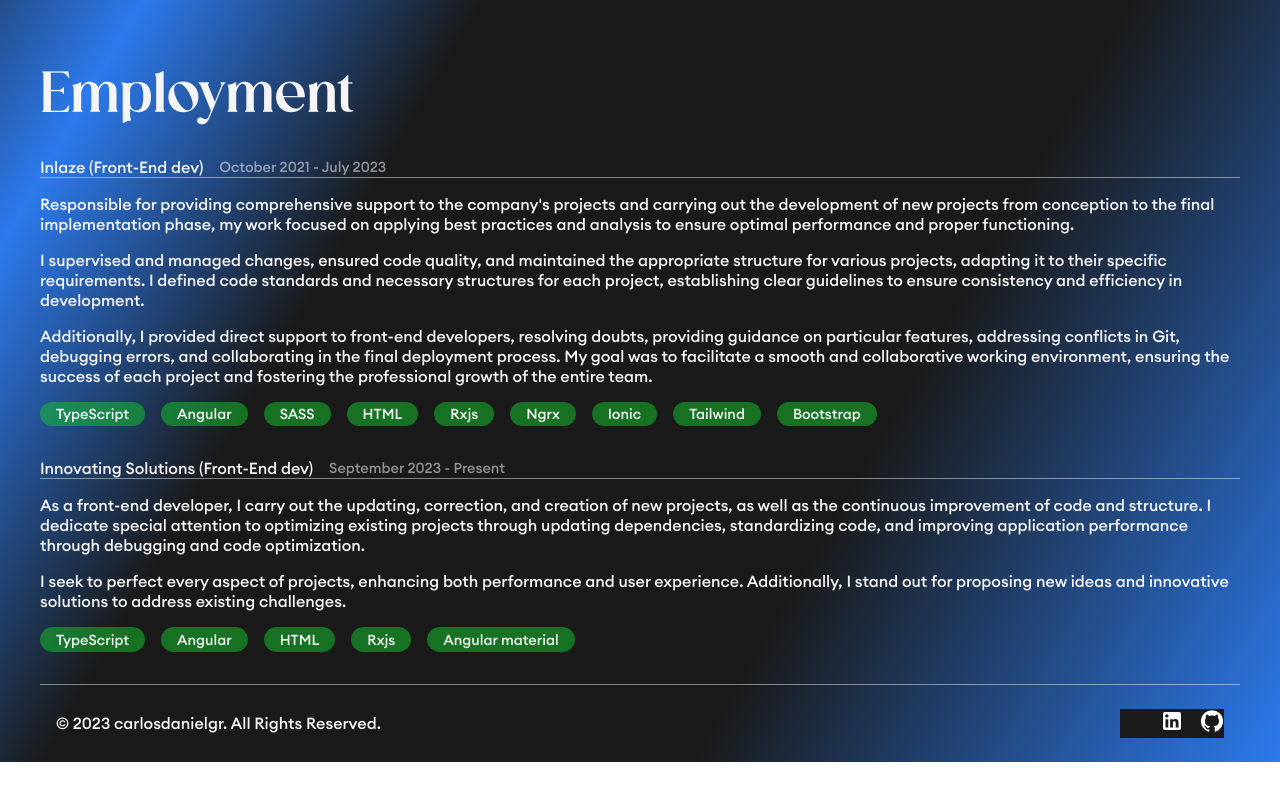
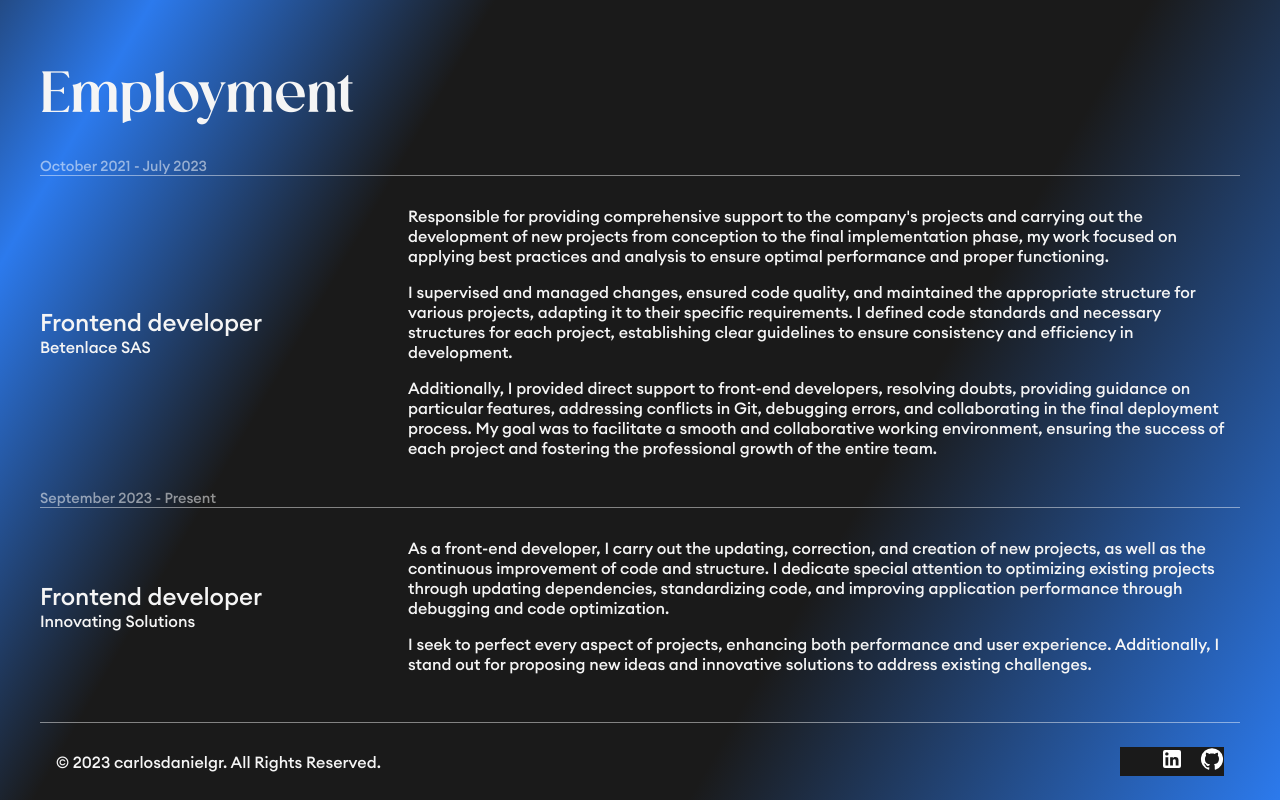
Before and after one commit to CarlosDanielGR/portfolio, a React (Vite) app: page / in a window 1280 px wide. Shown: the part 2379-3179 px from the top of the page. Before the commit the page ends 3141 px from the top, so only its background shows below. Built offline with nearby package versions, Linux system fonts and the light colour scheme.

Commit message:
First changes to employment component

```diff
--- a/src/layouts/employment/Employment.tsx
+++ b/src/layouts/employment/Employment.tsx
@@ -1,28 +1,14 @@
-import { Tags } from ".";
-import "./styles/Employment.css";
-
-const TAGS1 = [
-  "TypeScript",
-  "Angular",
-  "SASS",
-  "HTML",
-  "Rxjs",
-  "Ngrx",
-  "Ionic",
-  "Tailwind",
-  "Bootstrap",
-];
-
-const TAGS2 = ["TypeScript", "Angular", "HTML", "Rxjs", "Angular material"];
+import Job from "./components/Job";
 
 function Employment() {
   return (
     <div id="employment" className="employment">
       <h5 className="subtitle">Employment</h5>
-      <div className="employment-title">
-        <span className="employment-name">Inlaze (Front-End dev)</span>
-        <span className="employment-date">October 2021 - July 2023</span>
-      </div>
+      <Job
+        role="Frontend developer"
+        company="Betenlace SAS"
+        date="October 2021 - July 2023"
+      >
         <p>
           Responsible for providing comprehensive support to the company's
           projects and carrying out the development of new projects from
@@ -33,31 +19,31 @@ function Employment() {
         <p>
           I supervised and managed changes, ensured code quality, and maintained
           the appropriate structure for various projects, adapting it to their
-        specific requirements. I defined code standards and necessary structures
-        for each project, establishing clear guidelines to ensure consistency
-        and efficiency in development.
+          specific requirements. I defined code standards and necessary
+          structures for each project, establishing clear guidelines to ensure
+          consistency and efficiency in development.
         </p>
         <p>
           Additionally, I provided direct support to front-end developers,
-        resolving doubts, providing guidance on particular features, addressing
-        conflicts in Git, debugging errors, and collaborating in the final
-        deployment process. My goal was to facilitate a smooth and collaborative
-        working environment, ensuring the success of each project and fostering
-        the professional growth of the entire team.
+          resolving doubts, providing guidance on particular features,
+          addressing conflicts in Git, debugging errors, and collaborating in
+          the final deployment process. My goal was to facilitate a smooth and
+          collaborative working environment, ensuring the success of each
+          project and fostering the professional growth of the entire team.
         </p>
-      <Tags tags={TAGS1} />
-      <div className="employment-title">
-        <span className="employment-name">
-          Innovating Solutions (Front-End dev)
-        </span>
-        <span className="employment-date">September 2023 - Present</span>
-      </div>
+        {/* <Tags tags={TAGS1} /> */}
+      </Job>
+      <Job
+        role="Frontend developer"
+        company="Innovating Solutions"
+        date="September 2023 - Present"
+      >
         <p>
           As a front-end developer, I carry out the updating, correction, and
-        creation of new projects, as well as the continuous improvement of code
-        and structure. I dedicate special attention to optimizing existing
-        projects through updating dependencies, standardizing code, and
-        improving application performance through debugging and code
+          creation of new projects, as well as the continuous improvement of
+          code and structure. I dedicate special attention to optimizing
+          existing projects through updating dependencies, standardizing code,
+          and improving application performance through debugging and code
           optimization.
         </p>
         <p>
@@ -65,7 +51,8 @@ function Employment() {
           and user experience. Additionally, I stand out for proposing new ideas
           and innovative solutions to address existing challenges.
         </p>
-      <Tags tags={TAGS2} />
+        {/* <Tags tags={TAGS2} /> */}
+      </Job>
     </div>
   );
 }
--- /dev/null
+++ b/src/layouts/employment/components/Job.tsx
@@ -0,0 +1,26 @@
+import { ReactNode } from "react";
+import "../styles/Job.css";
+
+interface Props {
+  date: string;
+  role: string;
+  company: string;
+  children: ReactNode;
+}
+
+function Job({ date, company, role, children }: Props) {
+  return (
+    <>
+      <p className="job-date">{date}</p>
+      <div className="job-content">
+        <div className="job-title">
+          <span className="job-name">{role}</span>
+          <span>{company}</span>
+        </div>
+        <div className="job-description">{children}</div>
+      </div>
+    </>
+  );
+}
+
+export default Job;
--- a/src/layouts/employment/index.ts
+++ /dev/null
@@ -1,2 +0,0 @@
-export { default as Employment } from "./Employment";
-export { default as Tags } from "./components/Tags";
--- a/src/layouts/employment/styles/Employment.css
+++ /dev/null
@@ -1,17 +0,0 @@
-.employment-title {
-}
-
-.employment-title {
-  display: flex;
-  align-items: center;
-  gap: 1rem;
-  border-bottom: 1px solid #ffffff75;
-  margin: 2rem 0 1rem;
-}
-.employment-name {
-  font-weight: 500;
-}
-.employment-date {
-  font-size: 0.9rem;
-  color: #ffffff85;
-}
--- /dev/null
+++ b/src/layouts/employment/styles/Job.css
@@ -0,0 +1,33 @@
+.job-date {
+  font-size: 0.9rem;
+  color: #ffffff85;
+  border-bottom: 1px solid #ffffff75;
+}
+
+.job-content {
+  display: flex;
+  align-items: center;
+  gap: 1rem;
+}
+
+.job-title {
+  flex: 1;
+  display: flex;
+  flex-direction: column;
+}
+
+.job-name {
+  font-size: 1.5rem;
+  font-weight: 500;
+}
+
+.job-description {
+  flex: 1;
+  flex-basis: 40%;
+}
+
+@media screen and (max-width: 768px) {
+  .job-content {
+    flex-direction: column;
+  }
+}
--- a/src/layouts/index.ts
+++ b/src/layouts/index.ts
@@ -1,7 +1,7 @@
 export * from "./presentation";
-export * from "./employment";
 export * from "./footer";
 export * from "./header";
+export { default as Employment } from "./employment/Employment";
 export { default as AboutMe } from "./about-me/About-Me";
 export { default as Skills } from "./skills/Skills";
 export { default as Projects } from "./projects/Projects";
--- a/src/layouts/projects/project.data.ts
+++ b/src/layouts/projects/project.data.ts
@@ -26,15 +26,7 @@ export const PROJECTS: Project[] = [
       Lorem ipsum dolor sit amet consectetur, adipisicing elit. Consequatur dolorem labore accusamus odio nobis, veritatis ut ex iusto? Expedita suscipit vero commodi vel modi maxime iste ea sequi? Eaque, harum!
       </p>
       `,
-    technologies: [
-      SKILLS[0],
-      SKILLS[1],
-      SKILLS[2],
-      SKILLS[3],
-      SKILLS[4],
-      SKILLS[5],
-      SKILLS[6],
-    ],
+    technologies: [SKILLS.angular],
     repositoryLink: "http",
   },
   {
@@ -53,7 +45,7 @@ export const PROJECTS: Project[] = [
       Lorem ipsum dolor sit amet consectetur, adipisicing elit. Consequatur dolorem labore accusamus odio nobis, veritatis ut ex iusto? Expedita suscipit vero commodi vel modi maxime iste ea sequi? Eaque, harum!
       </p>
       `,
-    technologies: [SKILLS[0]],
+    technologies: [SKILLS.angular],
   },
   // {
   //   title: "2021 - inlaze partner (Inlaze)",
--- a/src/layouts/skills/Skills.tsx
+++ b/src/layouts/skills/Skills.tsx
@@ -1,5 +1,5 @@
 import SkillElement from "./components/SkillElement";
-import { SKILLS } from "./skills.data";
+import { SKILLS, SkillName } from "./skills.data";
 import "./styles/Skills.css";
 
 function Skill() {
@@ -8,8 +8,8 @@ function Skill() {
     <div id="skills">
       <h4 className="subtitle">Skills</h4>
       <section className="skills-content">
-        {skills.map((skill, index) => (
-          <SkillElement key={index} skill={skill} />
+        {Object.keys(skills).map((key, index) => (
+          <SkillElement key={index} skill={skills[key as SkillName]} />
         ))}
       </section>
     </div>
--- a/src/layouts/skills/skills.data.ts
+++ b/src/layouts/skills/skills.data.ts
@@ -5,127 +5,149 @@ export interface Skill {
   level: number;
 }
 
+export type SkillName =
+  | "angular"
+  | "nest"
+  | "javascript"
+  | "typeScript"
+  | "react"
+  | "ionic"
+  | "html"
+  | "css"
+  | "material"
+  | "mysql"
+  | "postgres"
+  | "docker"
+  | "sass"
+  | "php"
+  | "laravel"
+  | "java"
+  | "rxjs"
+  | "ngrx"
+  | "tailwind"
+  | "bootstrap";
+
 const URL_ASSETS = "./logos/";
 
-export const SKILLS: Skill[] = [
-  {
+export const SKILLS: Record<SkillName, Skill> = {
+  angular: {
     alt: "angular",
     src: `${URL_ASSETS}angular.svg`,
     name: "Angular",
     level: 8,
   },
-  {
+  nest: {
     alt: "nest",
     src: `${URL_ASSETS}nest.svg`,
     name: "Nestjs",
     level: 5,
   },
-  {
+  javascript: {
     alt: "javascript",
     src: `${URL_ASSETS}javascript.svg`,
     name: "JavaScript",
     level: 8,
   },
-  {
+  typeScript: {
     alt: "TypeScript",
     src: `${URL_ASSETS}typescript.svg`,
     name: "TypeScript",
     level: 8,
   },
-  {
+  react: {
     alt: "react",
     src: `${URL_ASSETS}react.svg`,
     name: "Reactjs",
     level: 4,
   },
-  {
+  ionic: {
     alt: "ionic",
     src: `${URL_ASSETS}ionic.svg`,
     name: "Ionic",
     level: 5,
   },
-  {
+  html: {
     alt: "html",
     src: `${URL_ASSETS}html.svg`,
     name: "HTML",
     level: 8,
   },
-  {
+  css: {
     alt: "css",
     src: `${URL_ASSETS}css.svg`,
     name: "CSS",
     level: 8,
   },
-  {
+  material: {
     alt: "Angular Material",
     src: `${URL_ASSETS}material.svg`,
     name: "Angular Material",
     level: 7,
   },
-  {
+  mysql: {
     alt: "mysql",
     src: `${URL_ASSETS}mysql.svg`,
     name: "MySQL",
     level: 5,
   },
-  {
+  postgres: {
     alt: "postgres",
     src: `${URL_ASSETS}postgres.svg`,
     name: "Postgres",
     level: 5,
   },
-  {
+  docker: {
     alt: "docker",
     src: `${URL_ASSETS}docker.svg`,
     name: "Docker",
     level: 3,
   },
-  {
+  sass: {
     alt: "sass",
     src: `${URL_ASSETS}sass.svg`,
     name: "Sass",
     level: 7,
   },
-  {
+  php: {
     alt: "php",
     src: `${URL_ASSETS}php.svg`,
     name: "php",
     level: 4,
   },
-  {
+  laravel: {
     alt: "laravel",
     src: `${URL_ASSETS}laravel.svg`,
     name: "Laravel",
     level: 4,
   },
-  {
+  java: {
     alt: "Java",
     src: `${URL_ASSETS}java.svg`,
     name: "Java",
     level: 2,
   },
-  {
+  rxjs: {
     alt: "rxjs",
     src: `${URL_ASSETS}rxjs.svg`,
     name: "Rxjs",
     level: 7,
   },
-  {
+  ngrx: {
     alt: "ngrx",
     src: `${URL_ASSETS}ngrx.svg`,
     name: "Ngrx",
     level: 7,
   },
-  {
+  tailwind: {
     alt: "tailwind",
     src: `${URL_ASSETS}tailwind.svg`,
     name: "Tailwind",
     level: 6,
   },
-  {
+  bootstrap: {
     alt: "bootstrap",
     src: `${URL_ASSETS}bootstrap.svg`,
     name: "Bootstrap",
     level: 8,
   },
-];
+};
```
Lines whose indentation alone changed are shown as unchanged.
